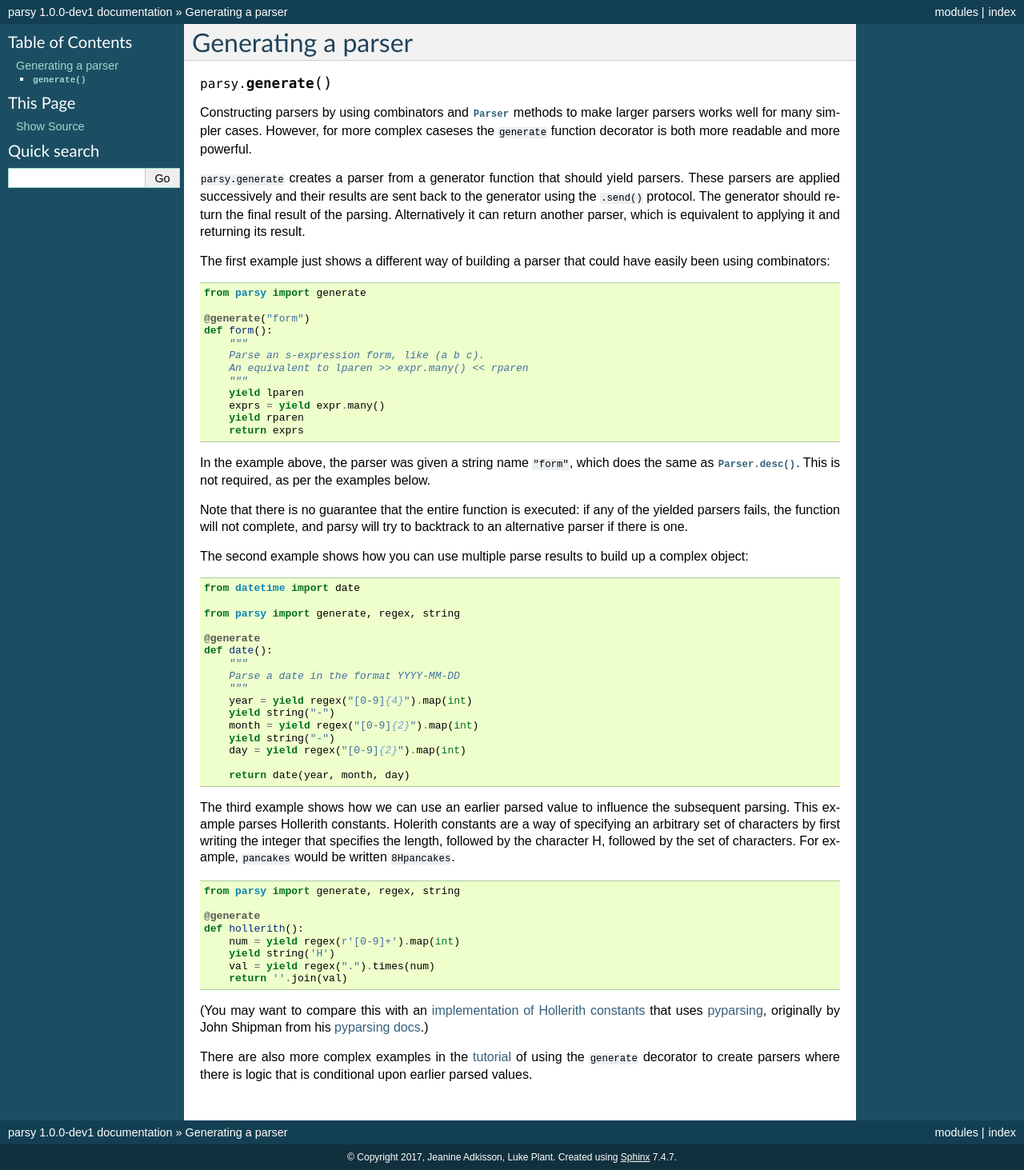
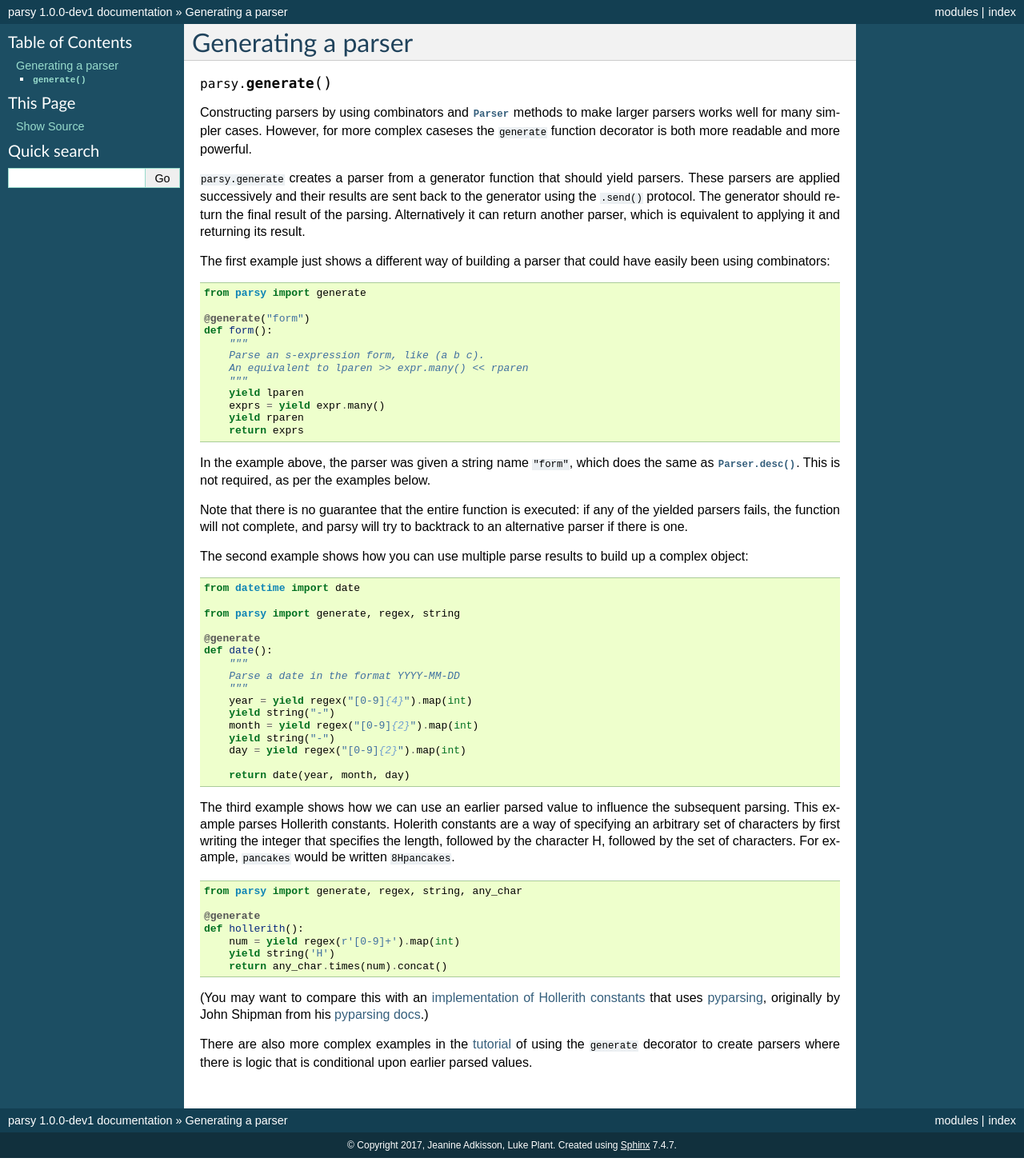
Before and after one commit to python-parsy/parsy, a Sphinx documentation site: the page built from docs/ref/generating.rst, in a window 1280 px wide. Shown: the whole page at 80% size. Built offline with Sphinx 7.4.7, drawn with Linux system fonts in a browser that asks for light colours; pages that are not in the unit, such as notebooks, are missing from menus.

Commit message:
More succint example in docs

```diff
--- a/docs/ref/generating.rst
+++ b/docs/ref/generating.rst
@@ -70,14 +70,13 @@ set of characters. For example, ``pancakes`` would be written ``8Hpancakes``.
 
 .. code:: python
 
-   from parsy import generate, regex, string
+   from parsy import generate, regex, string, any_char
 
    @generate
    def hollerith():
        num = yield regex(r'[0-9]+').map(int)
        yield string('H')
-       val = yield regex(".").times(num)
-       return ''.join(val)
+       return any_char.times(num).concat()
 
 (You may want to compare this with an `implementation of Hollerith constants
 <https://gist.github.com/spookylukey/591aa8a6a9af7cf0f1e22129b29288d6>`_ that
```
